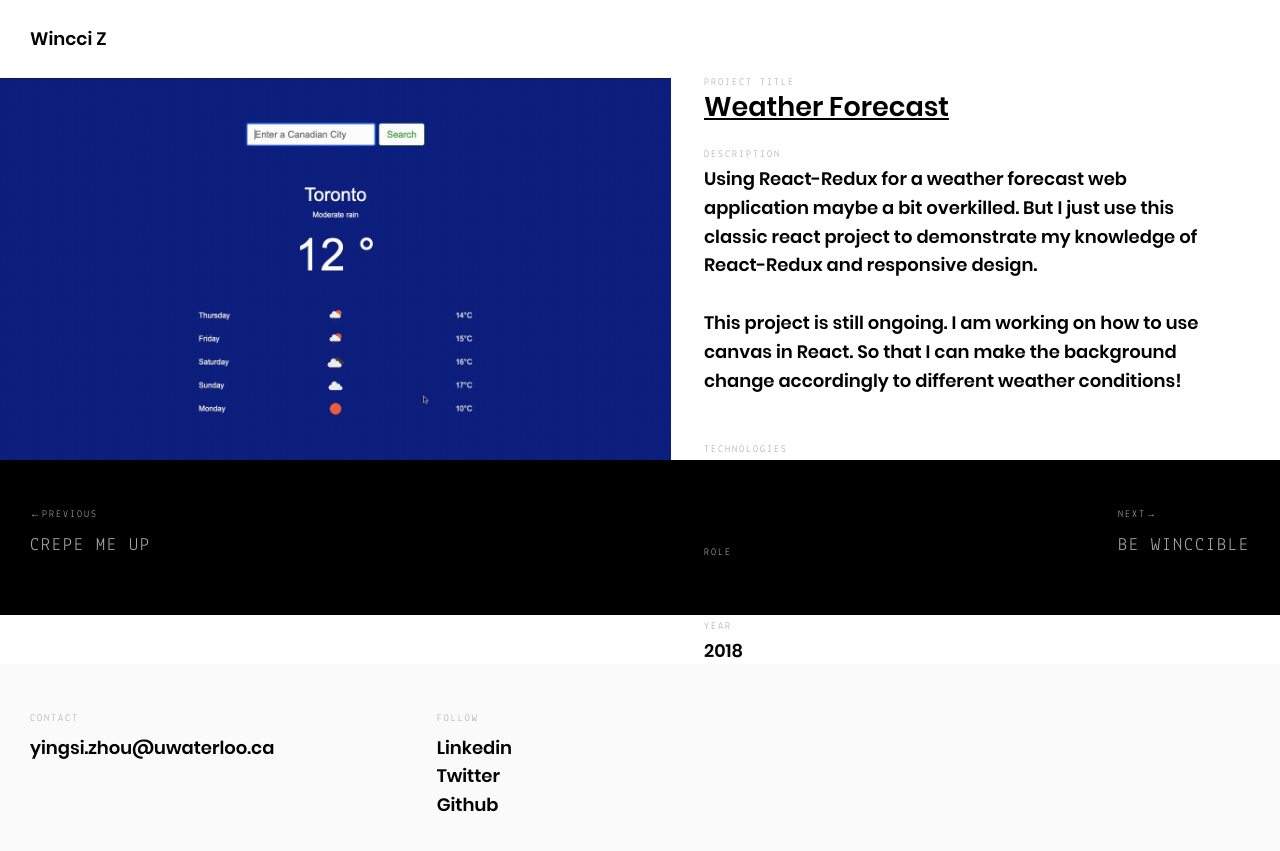
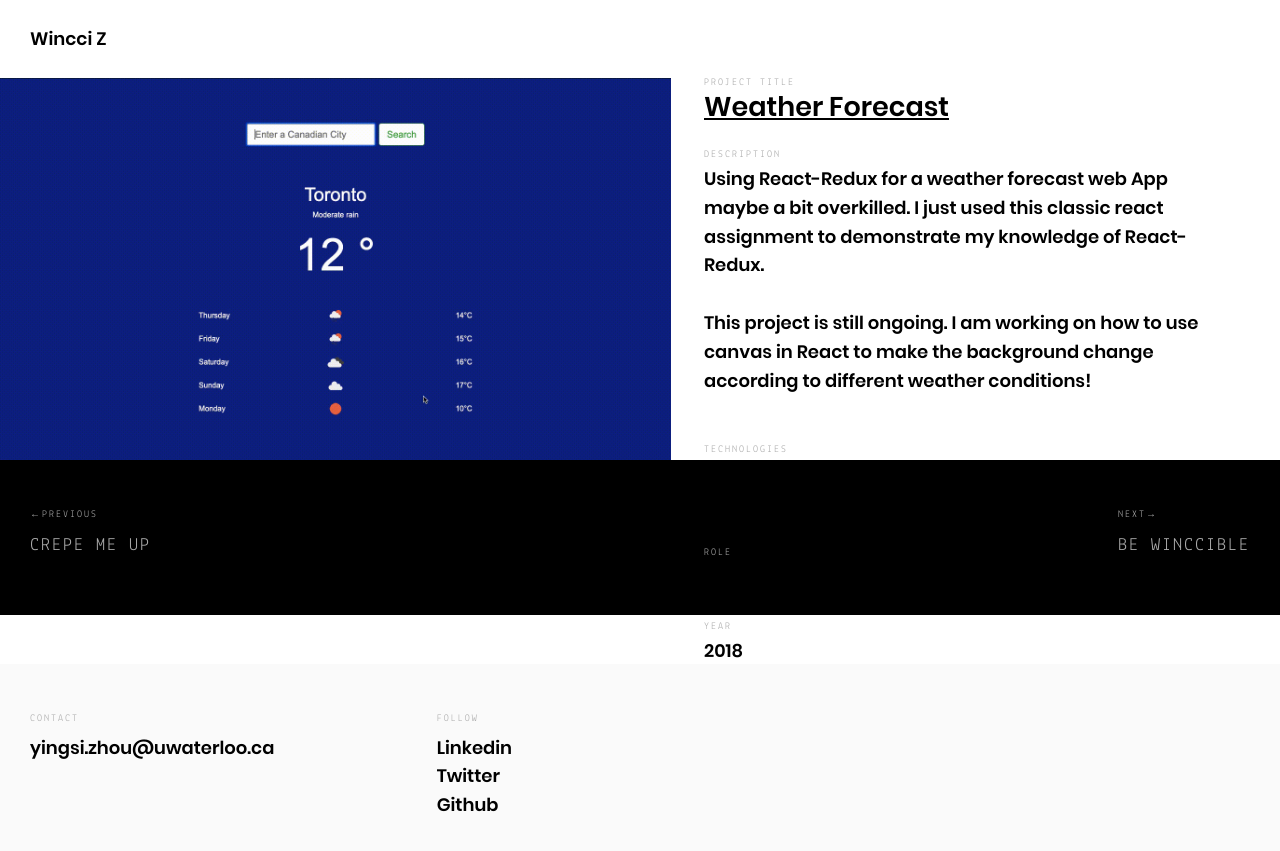
Before and after one commit to WincciChow/WincciChow.github.io, a Jekyll site: the page built from _posts/projects/2017-04-02-yellowpineapple.md, in a window 1280 px wide. Shown: the top 851 px of the page. Built offline with Jekyll 4.4.1, drawn with Linux system fonts in a browser that asks for light colours.

Commit message:
Layput fixed

```diff
--- a/_posts/projects/2017-04-02-yellowpineapple.md
+++ b/_posts/projects/2017-04-02-yellowpineapple.md
@@ -27,5 +27,5 @@ images:
     alt: "Yellow Pineapple website on tablet, mobile and desktop"
 
 ---
-<p>Using React-Redux for a weather forecast web application maybe a bit overkilled. But I just use this classic react project to demonstrate my knowledge of React-Redux and responsive design.
-<br><br> This project is still ongoing. I am working on how to use canvas in React. So that I can make the background change accordingly to different weather conditions! </p>
+<p>Using React-Redux for a weather forecast web App maybe a bit overkilled. I just used this classic react assignment to demonstrate my knowledge of React-Redux.
+<br><br> This project is still ongoing. I am working on how to use canvas in React to make the background change according to different weather conditions! </p>
```
Also changed, not shown: 1 other file.
